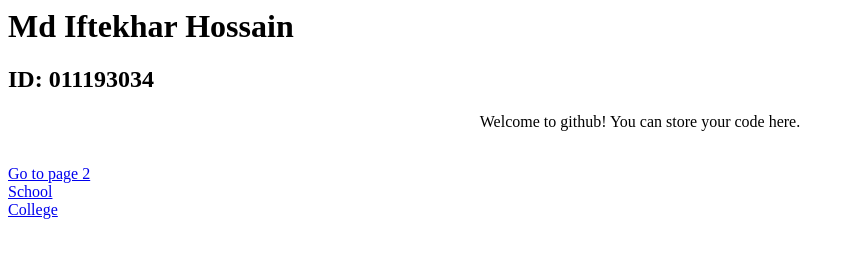
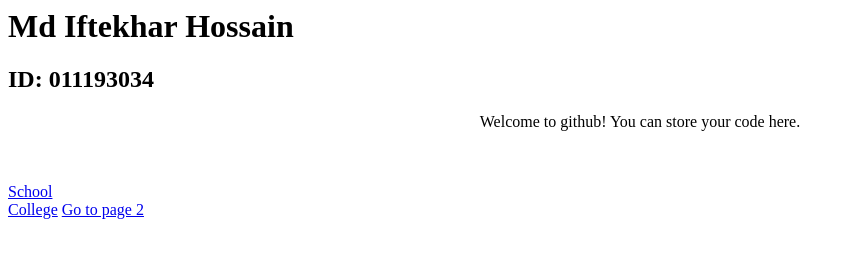
Before and after one commit to mdiftekharhossain/mdiftekharhossain.github.io, a plain HTML site: page index.html in a window 1280 px wide. Shown: the whole page, without its empty margins (0-855 px from the left). Drawn offline with Linux system fonts and the light colour scheme.

Commit message:
Update index.html

```diff
--- a/index.html
+++ b/index.html
@@ -9,9 +9,9 @@
     <p align="center">Welcome to github! You can store your code here.</p>
     <br>
 
-    <a href="page2.html">Go to page 2</a><br>
+   <br>
     <a href="https://www.facebook.com/VJschoolCD/">School</a><br>
     <a href="https://www.facebook.com/cgovtc/">College</a>
-
+    <a href="page2.html">Go to page 2</a>
   </body>
 </html
```
